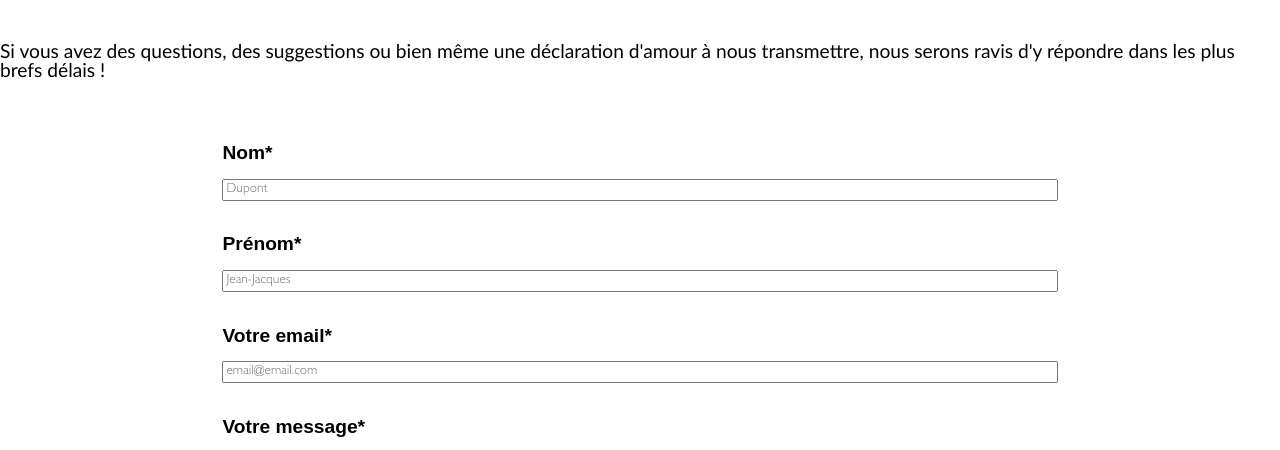
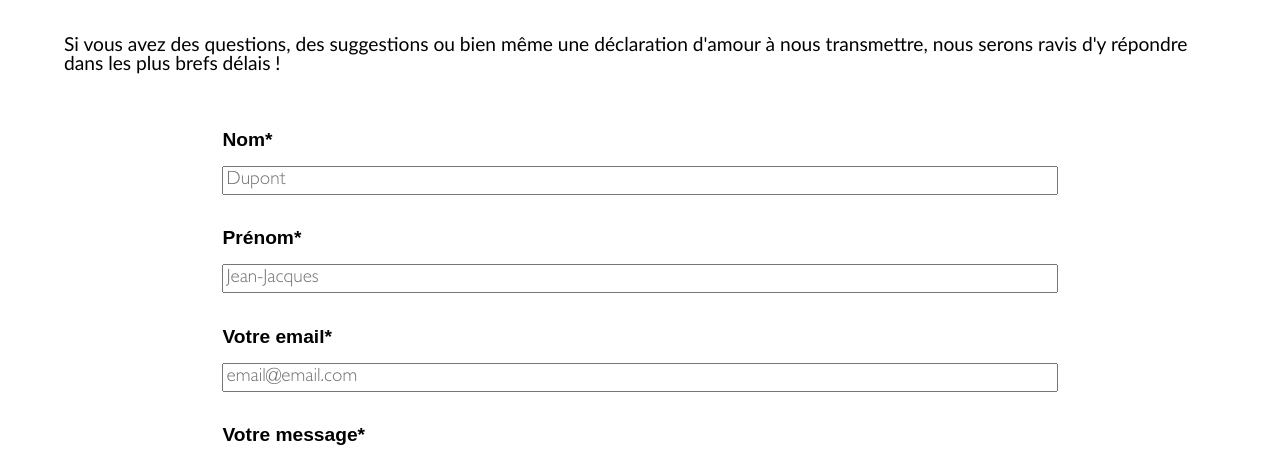
Before and after one commit to OliviaSalas/NomadMeal, a plain HTML site: page contact.html in a window 1280 px wide. Shown: the part 273-723 px from the top of the page. Drawn offline with Linux system fonts and the light colour scheme; a web font is replaced by a local one.

Commit message:
maj style

```diff
--- a/styles/style.css
+++ b/styles/style.css
@@ -326,6 +326,7 @@ header nav ul li {
 	flex-direction: column;
 	justify-content: center;
 	align-items: center;
+	margin: 5%;
 }
 
 .contact-body h2 {
@@ -349,6 +350,11 @@ header nav ul li {
 .contact-body form label {
 	font-size: 1.2em;
 	font-weight: bold;
+}
+
+.contact-body form input {
+	height: 8%;
+	font-size: 1.2em;
 }
 
 .contact-body form input,
@@ -437,3 +443,20 @@ footer section p a{
 footer .credits {
 	margin-top: 2%;
 }
+
+/* ->->->->->->->->->->->-> RESPONSIVE CONTACT.HTML <-<-<-<-<-<-<-<-<-<-<- */
+/* @media screen and (min-width: 921px) {
+	.contact-body main {
+		margin: 5%;
+	}
+}
+
+@media screen and (max-width: 920px) {
+	.contact-body main {
+		margin: 5%;
+	}
+}
+
+
+@media screen and (max-width: 550px) {
+ */
```
